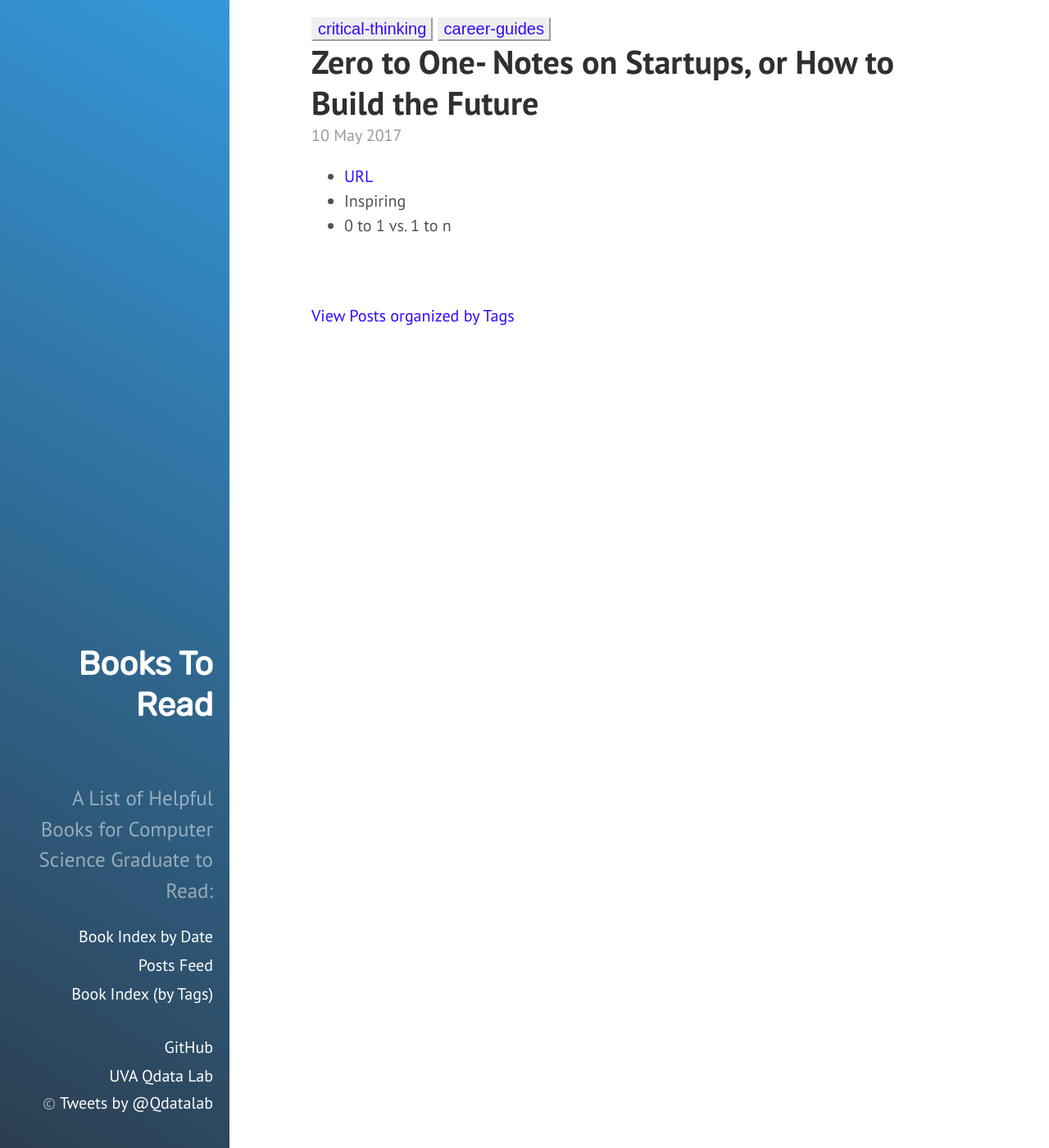
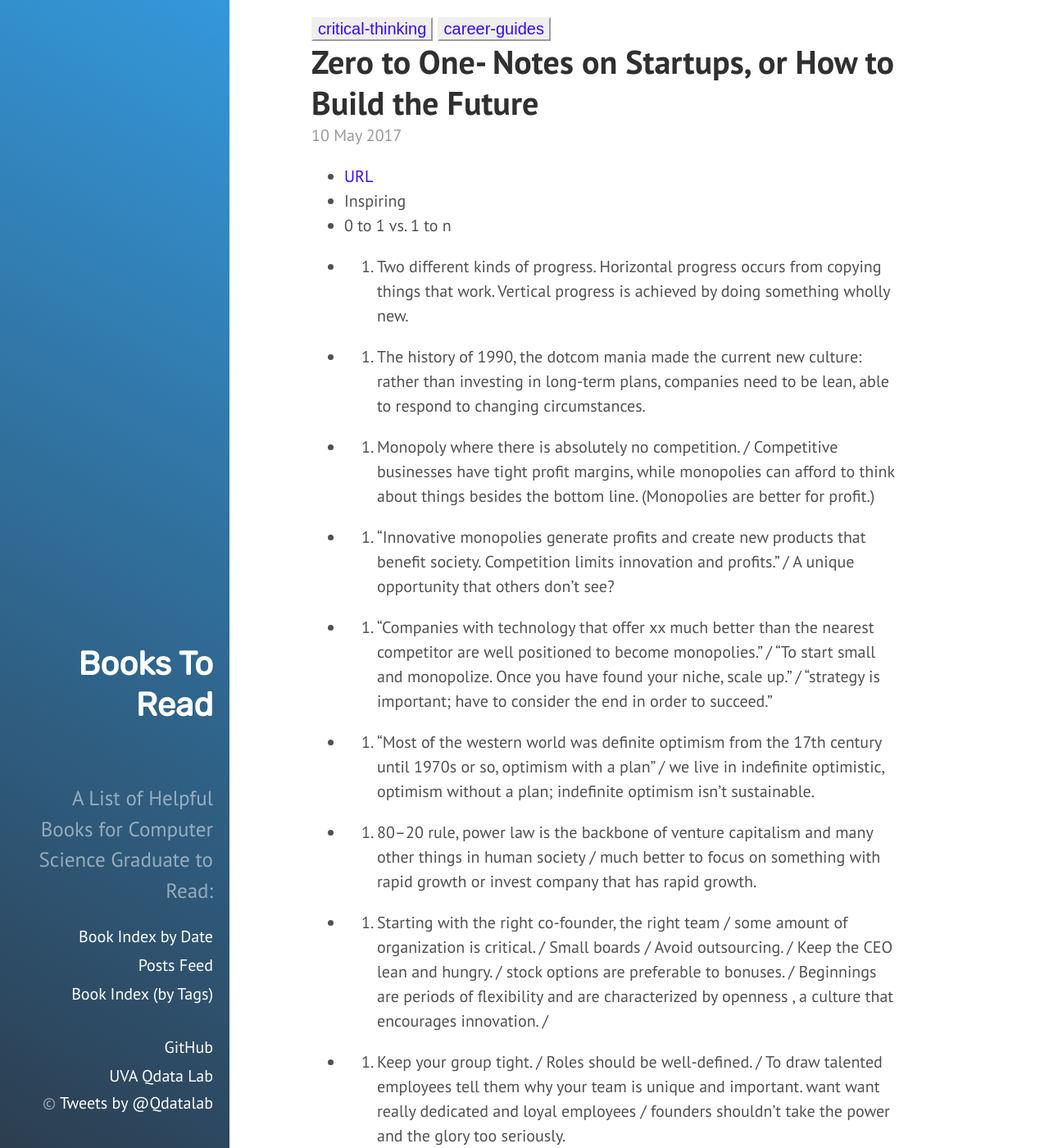
Before and after one commit to qiyanjun/books2read, a Jekyll site: the page built from _posts/2017-05-10-zero to one.md, in a window 1280 px wide and 1400 px high. Shown: the whole window at 82% size. Built offline with Jekyll 4.4.1, drawn with Linux system fonts in a browser that asks for light colours; some of the changed text lies outside the part shown.

Commit message:
Update 2017-05-10-zero to one.md

```diff
--- a/_posts/2017-05-10-zero to one.md
+++ b/_posts/2017-05-10-zero to one.md
@@ -10,3 +10,23 @@ tags:
 - [URL](https://www.amazon.com/dp/B00J6YBOFQ/ref=dp-kindle-redirect?_encoding=UTF8&btkr=1)
 - Inspiring
 - 0 to 1 vs. 1 to n
+
+- 1. Two different kinds of progress. Horizontal progress occurs from copying things that work. Vertical progress is achieved by doing something wholly new.
+
+- 2. The history of 1990, the dotcom mania made the current new culture: rather than investing in long-term plans, companies need to be lean, able to respond to changing circumstances.
+
+- 3. Monopoly where there is absolutely no competition. / Competitive businesses have tight profit margins, while monopolies can afford to think about things besides the bottom line. (Monopolies are better for profit.)
+
+- 4. "Innovative monopolies generate profits and create new products that benefit society. Competition limits innovation and profits." / A unique opportunity that others don't see?
+
+- 5. "Companies with technology that offer xx much better than the nearest competitor are well positioned to become monopolies." / "To start small and monopolize. Once you have found your niche, scale up." / "strategy is important;  have to consider the end in order to succeed."
+
+- 6.  "Most of the western world was definite optimism from the 17th century until 1970s or so,  optimism with a plan" / we live in  indefinite optimistic, optimism without a plan; indefinite optimism isn’t sustainable.
+
+- 7. 80–20 rule, power law is the backbone of venture capitalism and many other things in human society / much better to focus on something with rapid growth or invest company that has rapid growth.
+
+- 8. Starting with the right co-founder, the right team /  some amount of organization is critical. /   Small boards  / Avoid outsourcing.  / Keep the CEO lean and hungry.  / stock options are preferable to bonuses. / Beginnings are periods of flexibility and are characterized by openness , a culture that encourages innovation. /
+
+- 9. Keep your group tight. / Roles should be well-defined. / To draw talented employees tell them why your team is unique and important. want want really dedicated and loyal employees / founders shouldn’t take the power and the glory too seriously.
+
+- 10.  need to have a strong distribution plan in order to succeed. /  Excellent sales and distribution can create a monopoly even if the product itself isn’t much different / Will your market position be defensible 10 and 20 years into the future?
```
